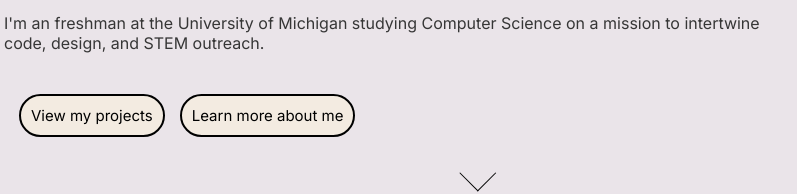
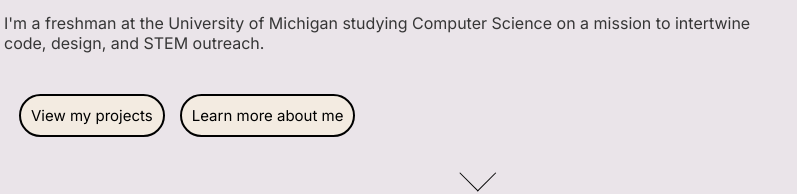
Before and after one commit to christinezeng03/Christine-Zeng, a plain HTML site: page index.html in a window 1280 px wide. Shown: the part 498-692 px from the top of the page, 124-921 px from the left. Drawn offline with Linux system fonts and the light colour scheme.

Commit message:
Update index.html

```diff
--- a/index.html
+++ b/index.html
@@ -60,7 +60,7 @@
        <img src="https://cdn.glitch.com/191a92aa-28e5-4bb0-99b7-c1bc2e7676d2%2FUntitled_Artwork.gif?v=1627393235701" alt="hello!"/>
        <h1>I'm Christine.</h1>
        <p>
-         I'm an freshman at the University of Michigan studying Computer Science on a mission to intertwine code, design, and STEM outreach.
+         I'm a freshman at the University of Michigan studying Computer Science on a mission to intertwine code, design, and STEM outreach.
        </p>
 
 
```
